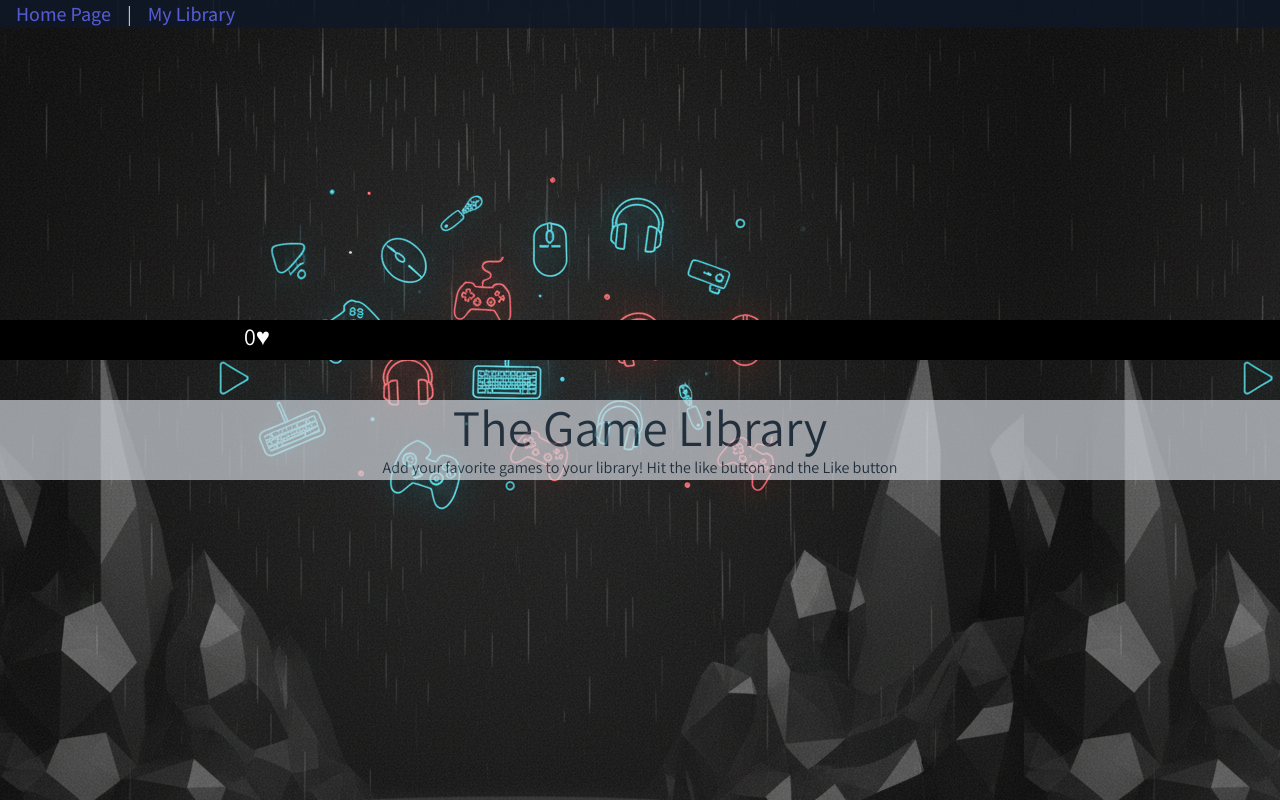
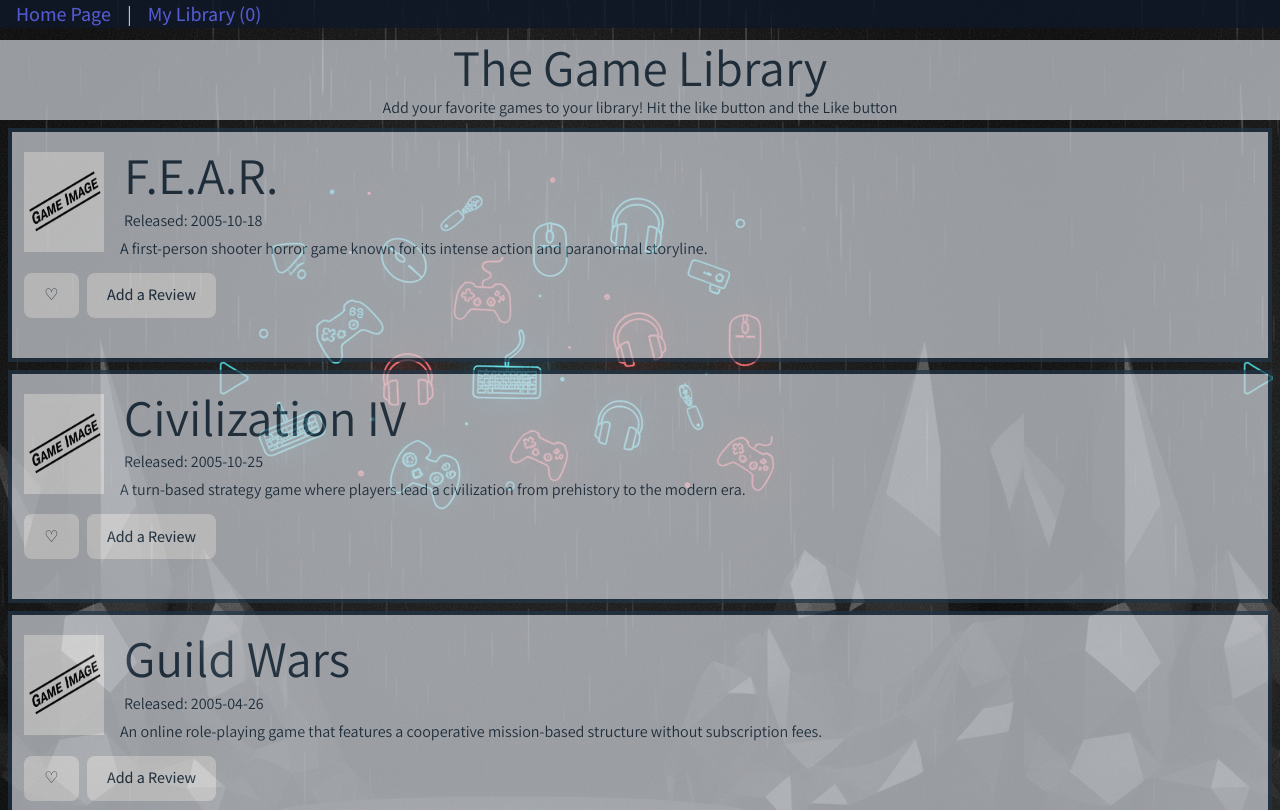
Before and after one commit to Yovel-sys/first-project-video-games, a React (Vite) app: page / in a window 1280 px wide. Shown: the top 810 px of the page. Built offline with nearby package versions, Linux system fonts and the light colour scheme.

Commit message:
local storage moved to app.jsx

```diff
--- a/src/App.jsx
+++ b/src/App.jsx
@@ -22,7 +22,16 @@
 export default function App() {
   const [allGames, setAllGames] = useState(initialAllGAmes());
 
-  function handleLike(id) {
+  const initialLikeCount = () => {
+    return initialAllGAmes().reduce(
+      (count, game) => (game.isLiked ? count + 1 : count),
+      0
+    );
+  };
+
+  const [likeCount, setLikeCount] = useState(initialLikeCount());
+
+  function handleLikeWithCount(id) {
     const newLikedGames = allGames.map((game) => {
       if (game.id === id) {
         return { ...game, isLiked: !game.isLiked };
@@ -31,14 +40,15 @@
     });
     setAllGames(newLikedGames);
     saveGamesToLS(newLikedGames);
-    const likeCount = newLikedGames.reduce((count, game) => {
+
+    const newLikeCount = newLikedGames.reduce((count, game) => {
       if (game.isLiked) {
         return count + 1;
       }
       return count;
     }, 0);
-    console.log(likeCount);
-    setTopBarLikeCount(likeCount);
+    console.log(newLikeCount);
+    setLikeCount(newLikeCount);
   }
   return (
     <>
@@ -49,11 +59,20 @@
           </Link>
           |
           <Link className="ml-4 mr-4" to={"/library"}>
-            My Library
+            My Library ({likeCount})
           </Link>
         </div>
         <Routes>
-          <Route path="/" element={<HomePage allGames={allGames} />} />
+          <Route
+            path="/"
+            element={
+              <HomePage
+                allGames={allGames}
+                handleLike={handleLikeWithCount}
+                topBarLikeCount={likeCount}
+              />
+            }
+          />
           <Route path="/library" element={<MyLibrary />} />
 
           <Route path="/item/:id" element={<ItemPage />} />
--- a/src/components/GameCard.jsx
+++ b/src/components/GamesCards.jsx
@@ -1,7 +1,7 @@
 import GameInteractiveComponent from "./GameInteractiveComponent";
 import gameImagePlaceolder from "../assets/gameImagePlaceholder.png";
 
-export default function GameCard({
+export default function GamesCards({
   handleLike,
   games,
   reviewText,
@@ -9,11 +9,9 @@
   handleReviewButton,
   handleReviewText,
 }) {
-  console.log(typeof games);
-
   return (
     <div>
-      {/* {games.map((game) => {
+      {games.map((game) => {
         return (
           <div
             key={game.id}
@@ -43,7 +41,7 @@
             />
           </div>
         );
-      })} */}
+      })}
     </div>
   );
 }
--- a/src/components/TopBar.jsx
+++ /dev/null
@@ -1,7 +0,0 @@
-export default function TopBar({ likeCount }) {
-  return (
-    <div className="h-10 w-full bg-black text-white text-2xl opacity-100">
-      <div className="fixed ml-61 text-white">{likeCount}♥︎</div>
-    </div>
-  );
-}
--- a/src/pages/HomePage.jsx
+++ b/src/pages/HomePage.jsx
@@ -1,31 +1,9 @@
 import { useState } from "react";
 import "../app.css";
-import GameCard from "../components/GameCard";
+import GamesCards from "../components/GamesCards";
 import Header from "../components/Header";
-import TopBar from "../components/TopBar";
-import { games } from "../data";
 
-export default function HomePage(allGames) {
-  // const [topBarLikeCount, setTopBarLikeCount] = useState(0);
-
-  // function handleLike(id) {
-  //   const newLikedGames = allGames.map((game) => {
-  //     if (game.id === id) {
-  //       return { ...game, isLiked: !game.isLiked };
-  //     }
-  //     return game;
-  //   });
-  //   setAllGames(newLikedGames);
-  //   saveGamesToLS(newLikedGames);
-  //   const likeCount = newLikedGames.reduce((count, game) => {
-  //     if (game.isLiked) {
-  //       return count + 1;
-  //     }
-  //     return count;
-  //   }, 0);
-  //   console.log(likeCount);
-  //   setTopBarLikeCount(likeCount);
-  // }
+export default function HomePage({ allGames, handleLike }) {
   const [reviewText, setReviewText] = useState("");
   function handleReviewText(event) {
     setReviewText(event.target.value);
@@ -37,7 +15,6 @@
 
   return (
     <>
-      <TopBar likeCount="0" />
       <div className="w-screen">
         <Header
           mainHeader={"The Game Library"}
@@ -45,8 +22,8 @@
             "Add your favorite games to your library! Hit the like button and the Like button"
           }
         />
-        <GameCard
-          handleLike={1}
+        <GamesCards
+          handleLike={handleLike}
           games={allGames}
           reviewText={reviewText}
           isReviewing={isReviewing}
```
